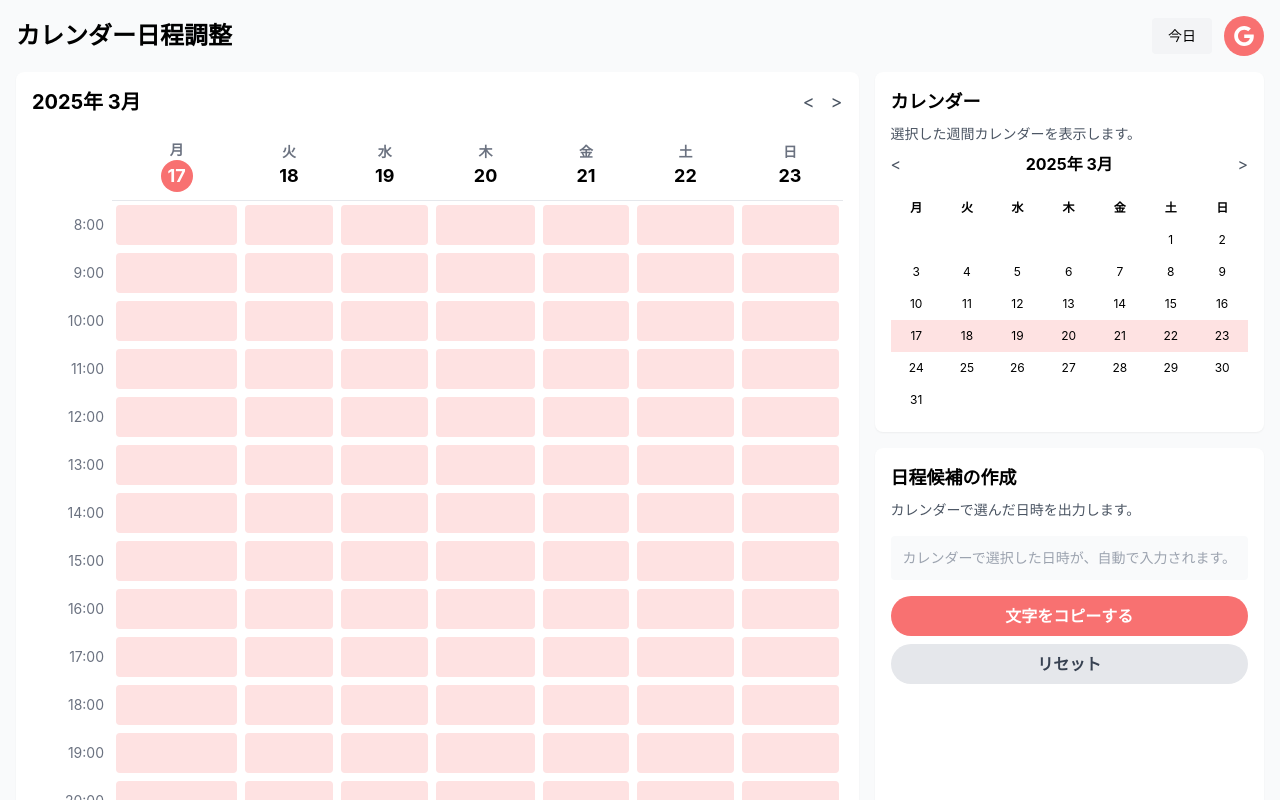
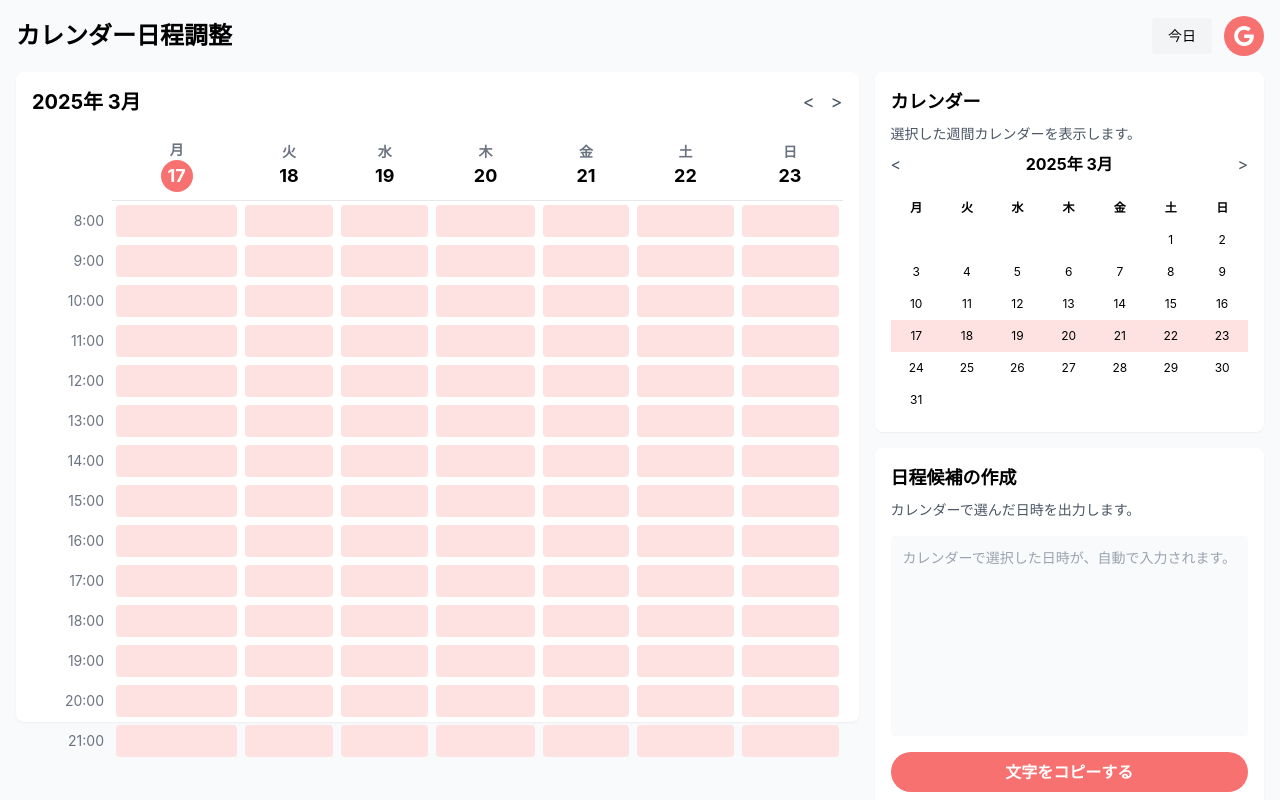
Before and after one commit to HironoriKan/makeme-nichocale, a Next.js app: page / in a window 1280 px wide. Shown: the top 800 px of the page. Built offline with nearby package versions, Linux system fonts and the light colour scheme.

Commit message:
レイアウト修正

```diff
--- a/components/CalendarTextGenerator.js
+++ b/components/CalendarTextGenerator.js
@@ -996,7 +996,7 @@ const CalendarTextGenerator = ({
       const availableHeight = window.innerHeight - fixedHeight - (parseInt(document.documentElement.style.getPropertyValue('--safe-bottom') || '0', 10));
 
       // グリッドの高さを設定（全体の60%程度）
-      const gridHeight = Math.max(200, availableHeight * 0.4); // 最低200pxを確保
+      const gridHeight = Math.max(200, availableHeight * 0.3); // 最低200pxを確保
       document.documentElement.style.setProperty('--grid-height', `${gridHeight}px`);
 
       // コンソールに高さ情報を出力（デバッグ用）
@@ -1420,7 +1420,7 @@ const CalendarTextGenerator = ({
           </div>
 
           {/* メインコンテンツ */}
-          <div className="flex flex-row gap-4 h-[calc(100vh-150px)]">
+          <div className="flex flex-row gap-4" style={{ height: 'calc(100vh - 150px)', minHeight: '600px' }}>
             {/* 左側：カレンダーグリッド */}
             <div className="bg-white rounded-lg shadow-sm p-4 flex-1">
               <div className="flex justify-between items-center mb-4">
@@ -1552,7 +1552,7 @@ const CalendarTextGenerator = ({
               )}
 
               {/* カレンダーのグリッド */}
-              <div className="overflow-auto h-[calc(100%-60px)]">
+              <div className="overflow-auto h-[calc(100%-60px)]" style={{ minHeight: '400px' }}>
                 <table className="w-full border-collapse">
                   <thead>
                     <tr>
@@ -1594,7 +1594,7 @@ const CalendarTextGenerator = ({
                               onClick={() => handleCellClick(dayIndex, timeIndex)}
                             >
                               <div
-                                className={`h-10 rounded flex items-center justify-center ${
+                                className={`h-8 rounded flex items-center justify-center ${
                                   isOccupied ? 'bg-gray-200' :
                                   isSelected ? 'bg-red-300' : 'bg-red-50'
                                 }`}
@@ -1654,7 +1654,7 @@ const CalendarTextGenerator = ({
                 <p className="text-sm text-gray-600 mb-4">カレンダーで選んだ日時を出力します。</p>
                 <div
                   className="bg-gray-50 p-3 rounded min-h-[100px] mb-4 text-sm whitespace-pre-wrap overflow-auto"
-                  style={{ maxHeight: 'calc(100% - 150px)' }}
+                  style={{ height: '200px' }}
                   ref={textAreaRef}
                   contentEditable={true}
                   onFocus={() => setIsTextAreaFocused(true)}
```
